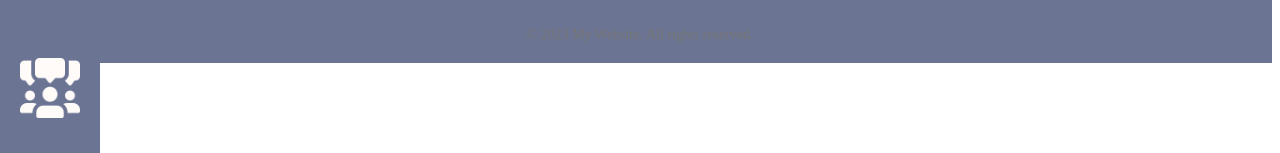
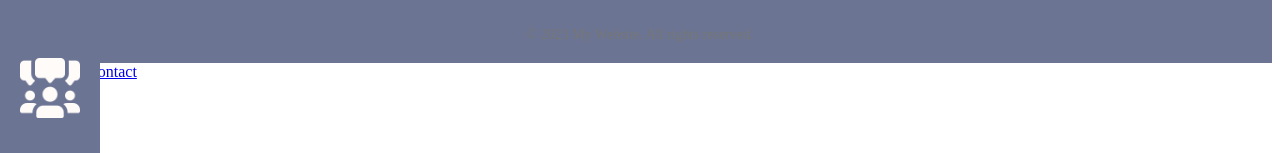
Before and after one commit to Aiia22/Storymultiverse, a React app in the folder frontend/: page /community in a window 1280 px wide. Shown: the part 342-495 px from the top of the page. Built offline with nearby package versions, Linux system fonts and the light colour scheme.

Commit message:
Implementation of Landing Page Navbar

```diff
--- /dev/null
+++ b/frontend/src/components/LandingPageNavBar.js
@@ -0,0 +1,12 @@
+import React from "react";
+
+
+export default function Navbar() {
+  return (
+    <div className="navbar">
+      <a href="#">Home</a>
+      <a href="#">About</a>
+      <a href="#">Contact</a>
+    </div>
+  );
+}
--- a/frontend/src/pages/Community.js
+++ b/frontend/src/pages/Community.js
@@ -1,13 +1,15 @@
 import React from "react";
 // Connecting the NavBar to the pages
 import FooterComponent from "../components/FooterComponent";
+import LandingPageNavbar from "../components/LandingPageNavBar";
 import Navbar from "../components/NavBar";
 
 export default function Community() {
   return (
-    <><><Navbar /><div>
+    <><><><Navbar /><div>
       <h1>Community page</h1>
-    </div></><FooterComponent /></>
+    </div></><FooterComponent /></><LandingPageNavbar /></>
+
 
   );
 }
```
